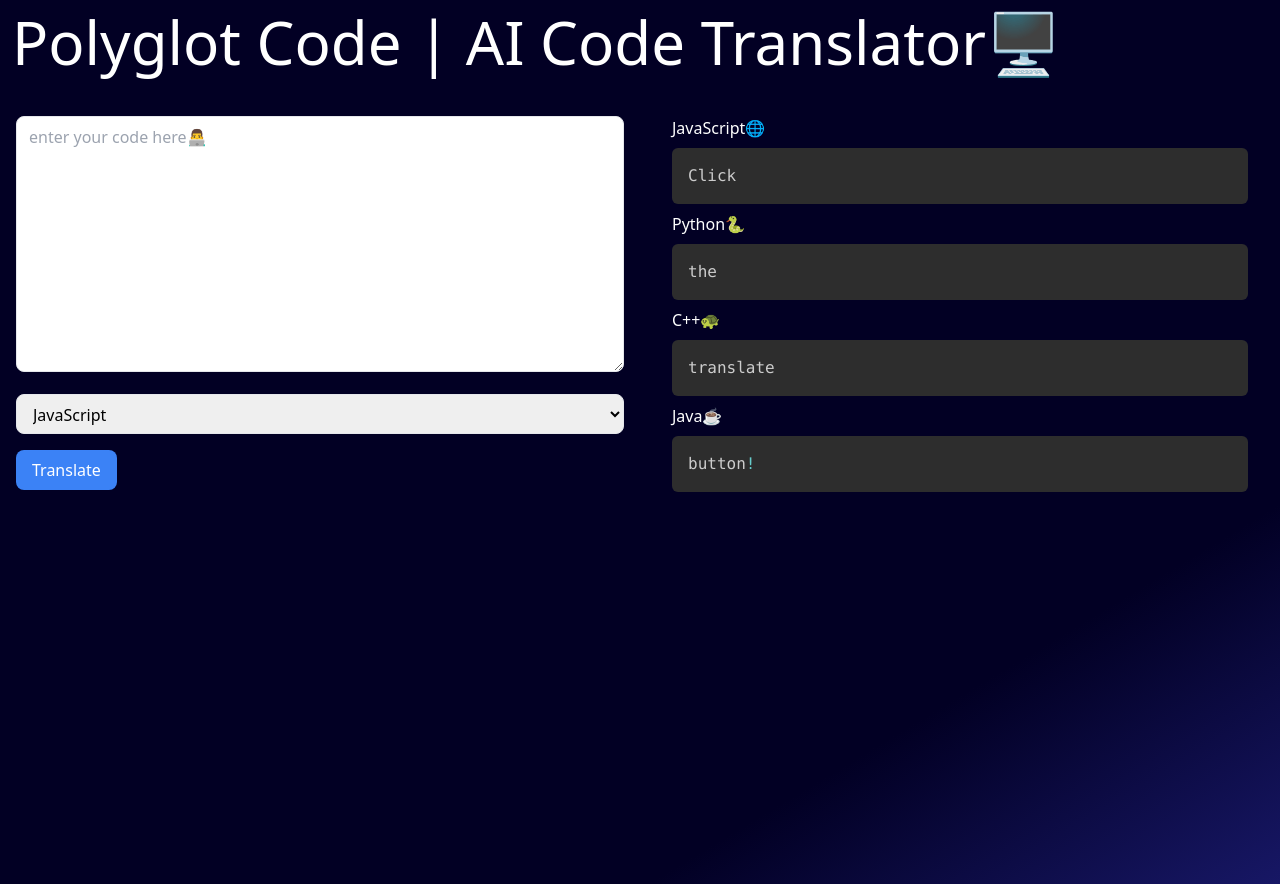
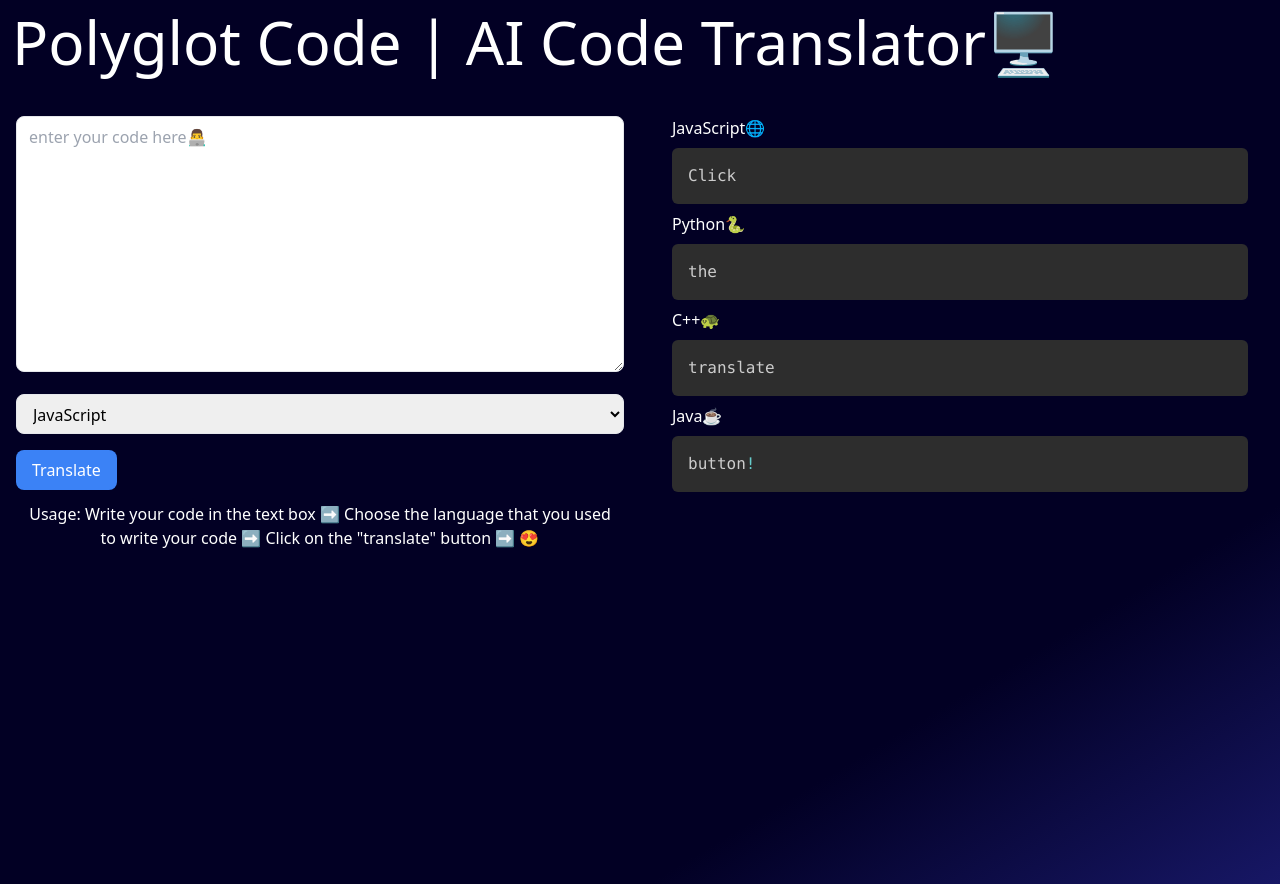
Before and after one commit to gkgeo9/Polyglot, a SvelteKit app: page / in a window 1280 px wide. Built offline with nearby package versions, Linux system fonts and the light colour scheme; no server answers.

Commit message:
adding instructions

```diff
--- a/src/routes/+page.svelte
+++ b/src/routes/+page.svelte
@@ -199,6 +199,10 @@
 			>
 			<p class="p-3 flex-1 text-white max-md:m-auto">{status}</p>
 		</div>
+		<p class="text-white text-center p-3">
+			Usage: Write your code in the text box ➡️ Choose the language that you used to write your code
+			➡️ Click on the "translate" button ➡️ 😍
+		</p>
 	</div>
 	<div class="w-1/2 p-8">
 		<p class="text-white">JavaScript🌐</p>
```
